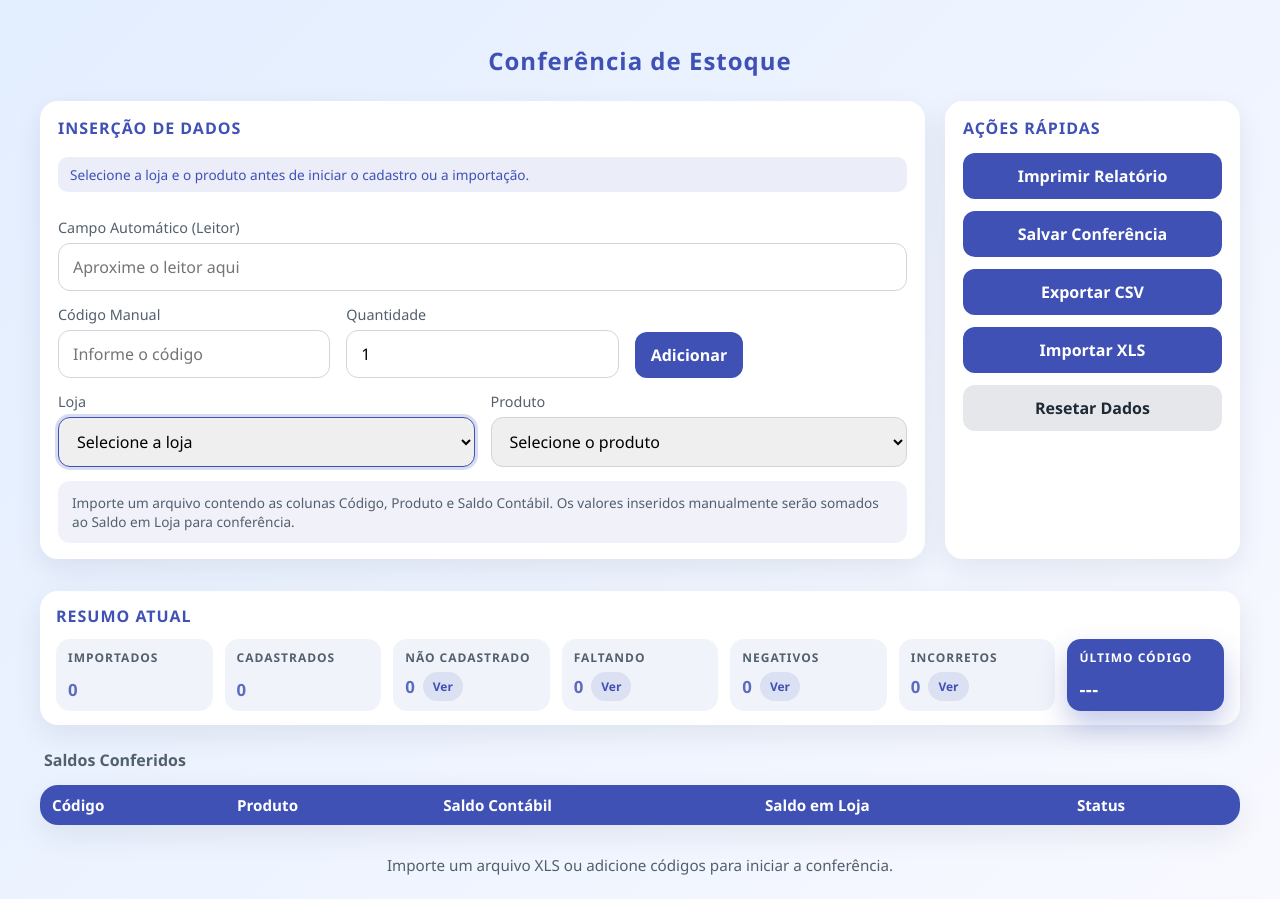
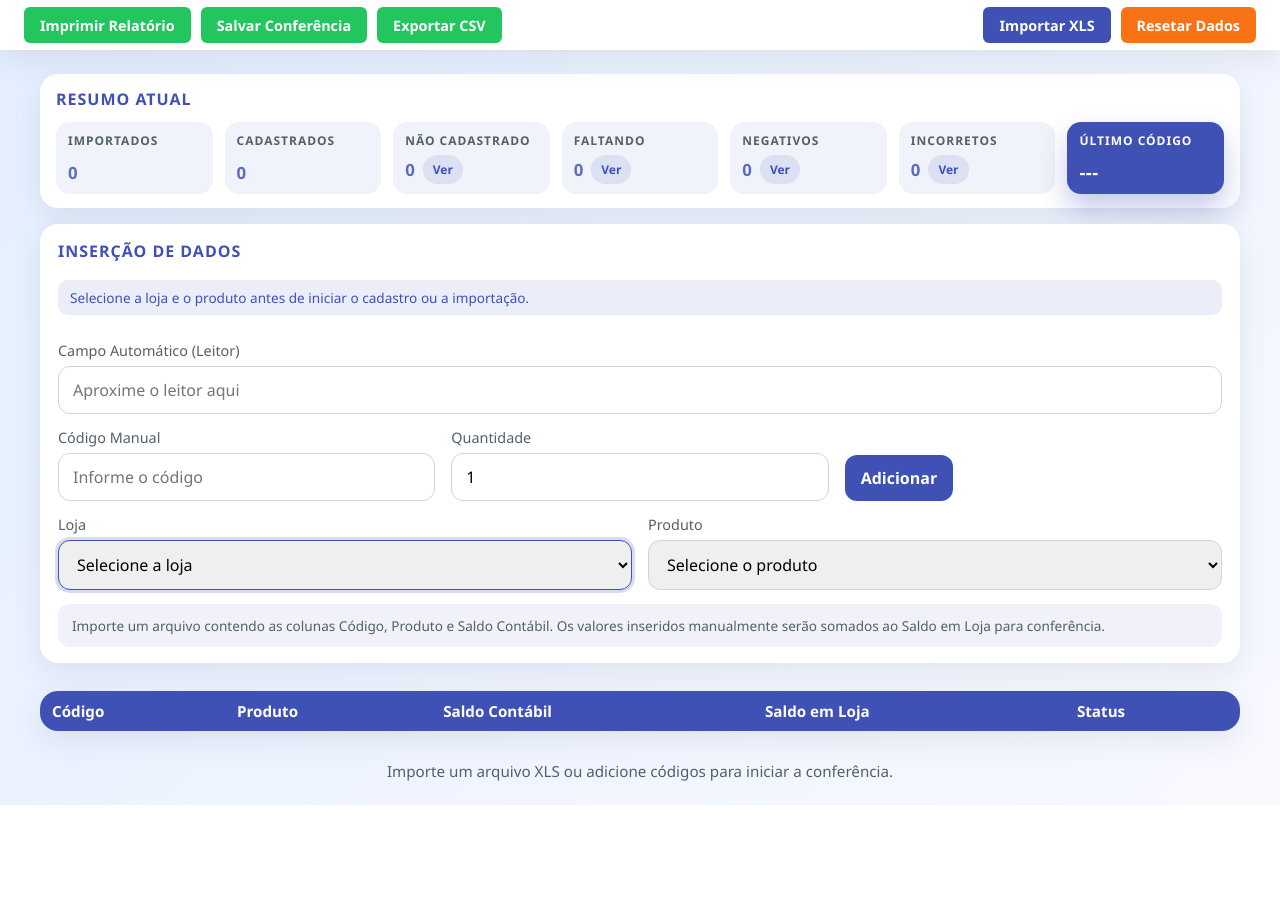
Before and after one commit to lufekura-1/Controle-de-Estoque-HTML, a plain HTML site: page index.html in a window 1280 px wide. After the commit the page ends 805 px from the top, so only its background shows below. Drawn offline with Linux system fonts and the light colour scheme.

Commit message:
fix: square quick action buttons and anchor menu

```diff
--- a/index.html
+++ b/index.html
@@ -23,17 +23,72 @@
 
     body {
       margin: 0;
-      padding: 24px;
+      padding: 0;
       background: linear-gradient(135deg, #e3eeff 0%, #f8f9ff 100%);
       color: var(--text);
       min-height: 100vh;
       display: flex;
-      justify-content: center;
+      flex-direction: column;
     }
 
     .inventory-app {
       width: 100%;
       max-width: 1400px;
+      margin: 0 auto;
+      padding: 24px;
+      box-sizing: border-box;
+    }
+
+    .top-menu {
+      position: sticky;
+      top: 0;
+      left: 0;
+      right: 0;
+      z-index: 100;
+      display: flex;
+      align-items: center;
+      justify-content: center;
+      background: var(--chip-bg);
+      box-shadow: var(--shadow);
+      padding: 0 24px;
+      height: 50px;
+      width: 100%;
+    }
+
+    .top-menu-inner {
+      width: 100%;
+      max-width: 1400px;
+      display: flex;
+      align-items: center;
+      justify-content: space-between;
+      gap: 16px;
+      flex-wrap: wrap;
+    }
+
+    .top-menu-group {
+      display: flex;
+      align-items: center;
+      gap: 10px;
+    }
+
+    .top-menu-group:last-of-type {
+      margin-left: auto;
+    }
+
+    .button.button--green {
+      background: #22c55e;
+    }
+
+    .button.button--green:hover {
+      box-shadow: 0 6px 12px rgba(34, 197, 94, 0.3);
+    }
+
+    .button.button--orange {
+      background: #f97316;
+    }
+
+    .button.button--orange:hover {
+      box-shadow: 0 6px 12px rgba(249, 115, 22, 0.3);
     }
 
     .inventory-page {
@@ -52,14 +107,14 @@
       display: grid;
       grid-template-columns: minmax(480px, 3fr) minmax(240px, 1fr);
       align-items: stretch;
-      gap: 20px;
+      gap: 16px;
       max-width: 1200px;
-      margin: 0 auto 32px auto;
-    }
-
-    .summary-wrapper {
-      max-width: 1200px;
-      margin: 0 auto 24px auto;
+      margin: 0 auto 28px auto;
+    }
+
+    #inventory-data-entry,
+    #inventory-summary {
+      grid-column: 1 / -1;
     }
 
     .chip {
@@ -140,6 +195,18 @@
       transition: transform 0.15s ease, box-shadow 0.15s ease;
     }
 
+    .top-menu .button {
+      padding: 8px 16px;
+      font-size: 0.9rem;
+      border-radius: 6px;
+      height: 36px;
+      box-shadow: none;
+    }
+
+    .top-menu .button:hover {
+      box-shadow: 0 6px 12px rgba(63, 81, 181, 0.25);
+    }
+
     .button.secondary {
       background: #e5e7eb;
       color: var(--text);
@@ -152,22 +219,6 @@
 
     .button.secondary:hover {
       box-shadow: 0 8px 16px rgba(148, 163, 184, 0.25);
-    }
-
-    .button-group {
-      display: grid;
-      grid-template-columns: repeat(auto-fit, minmax(180px, 1fr));
-      gap: 12px;
-    }
-
-    .button-stack {
-      display: flex;
-      flex-direction: column;
-      gap: 12px;
-    }
-
-    .button-stack .button {
-      width: 100%;
     }
 
     .manual-actions {
@@ -487,7 +538,7 @@
     }
 
     @media (max-width: 960px) {
-      body {
+      .inventory-app {
         padding: 16px;
       }
 
@@ -505,6 +556,10 @@
       body {
         padding: 0;
         background: white;
+      }
+
+      .top-menu {
+        display: none !important;
       }
 
       .inventory-app > :not(#inventory-report-area) {
@@ -522,89 +577,23 @@
   </style>
 </head>
 <body>
+  <nav class="top-menu" aria-label="Ações rápidas">
+    <div class="top-menu-inner">
+      <div class="top-menu-group">
+        <button class="button button--green" id="inventory-print-report">Imprimir Relatório</button>
+        <button class="button button--green" id="inventory-save">Salvar Conferência</button>
+        <button class="button button--green" id="inventory-export-data">Exportar CSV</button>
+      </div>
+      <div class="top-menu-group">
+        <button class="button" id="import-xls">Importar XLS</button>
+        <button class="button button--orange" id="inventory-reset">Resetar Dados</button>
+      </div>
+      <input type="file" id="xls-input" accept=".xls,.xlsx" class="hidden-file-input" />
+    </div>
+  </nav>
   <main class="inventory-app">
     <section class="inventory-page" id="conferencia-page">
-      <h1>Conferência de Estoque</h1>
-
       <div class="layout-grid">
-        <div class="chip" id="inventory-data-entry">
-          <div class="chip-section-title">Inserção de Dados</div>
-          <p class="inventory-reminder">Selecione a loja e o produto antes de iniciar o cadastro ou a importação.</p>
-          <div class="inputs-row">
-            <label for="inventory-auto-code">
-              Campo Automático (Leitor)
-              <input
-                id="inventory-auto-code"
-                data-role="auto-input"
-                type="text"
-                autocomplete="off"
-                spellcheck="false"
-                placeholder="Aproxime o leitor aqui"
-              />
-            </label>
-          </div>
-          <div class="inputs-row double">
-            <label for="inventory-manual-code">
-              Código Manual
-              <input id="inventory-manual-code" type="text" placeholder="Informe o código" />
-            </label>
-            <label for="inventory-manual-qty">
-              Quantidade
-              <input id="inventory-manual-qty" type="number" min="1" value="1" />
-            </label>
-            <div class="manual-actions">
-              <button class="button" id="inventory-manual-add">Adicionar</button>
-            </div>
-          </div>
-          <div class="inputs-row double">
-            <label for="inventory-store-select">
-              Loja
-              <select id="inventory-store-select">
-                <option value="">Selecione a loja</option>
-                <option value="Jorel Chicuta">Jorel Chicuta</option>
-                <option value="Jorel Avenida">Jorel Avenida</option>
-                <option value="Exótica">Exótica</option>
-              </select>
-            </label>
-            <label for="inventory-product-select">
-              Produto
-              <select id="inventory-product-select">
-                <option value="">Selecione o produto</option>
-                <option value="Anel">Anel</option>
-                <option value="Brinco">Brinco</option>
-                <option value="Pingente">Pingente</option>
-                <option value="Corrente">Corrente</option>
-                <option value="Pulseira">Pulseira</option>
-                <option value="Aliança">Aliança</option>
-                <option value="Relógio">Relógio</option>
-                <option value="Armação">Armação</option>
-                <option value="Solar">Solar</option>
-                <option value="Outro">Outro</option>
-              </select>
-            </label>
-          </div>
-          <div class="inventory-note">
-            <p class="inventory-instructions">
-              Importe um arquivo contendo as colunas Código, Produto e Saldo Contábil. Os valores inseridos manualmente
-              serão somados ao Saldo em Loja para conferência.
-            </p>
-          </div>
-        </div>
-
-        <div class="chip" id="inventory-actions">
-          <div class="chip-section-title">Ações Rápidas</div>
-          <div class="button-stack">
-            <button class="button" id="inventory-print-report">Imprimir Relatório</button>
-            <button class="button" id="inventory-save">Salvar Conferência</button>
-            <button class="button" id="inventory-export-data">Exportar CSV</button>
-            <button class="button" id="import-xls">Importar XLS</button>
-            <button class="button secondary" id="inventory-reset">Resetar Dados</button>
-          </div>
-          <input type="file" id="xls-input" accept=".xls,.xlsx" class="hidden-file-input" />
-        </div>
-      </div>
-
-      <div class="summary-wrapper">
         <div class="chip chip--compact" id="inventory-summary">
           <div class="chip-section-title">Resumo Atual</div>
           <div class="stats-grid">
@@ -678,6 +667,70 @@
             </div>
           </div>
         </div>
+
+        <div class="chip" id="inventory-data-entry">
+          <div class="chip-section-title">Inserção de Dados</div>
+          <p class="inventory-reminder">Selecione a loja e o produto antes de iniciar o cadastro ou a importação.</p>
+          <div class="inputs-row">
+            <label for="inventory-auto-code">
+              Campo Automático (Leitor)
+              <input
+                id="inventory-auto-code"
+                data-role="auto-input"
+                type="text"
+                autocomplete="off"
+                spellcheck="false"
+                placeholder="Aproxime o leitor aqui"
+              />
+            </label>
+          </div>
+          <div class="inputs-row double">
+            <label for="inventory-manual-code">
+              Código Manual
+              <input id="inventory-manual-code" type="text" placeholder="Informe o código" />
+            </label>
+            <label for="inventory-manual-qty">
+              Quantidade
+              <input id="inventory-manual-qty" type="number" min="1" value="1" />
+            </label>
+            <div class="manual-actions">
+              <button class="button" id="inventory-manual-add">Adicionar</button>
+            </div>
+          </div>
+          <div class="inputs-row double">
+            <label for="inventory-store-select">
+              Loja
+              <select id="inventory-store-select">
+                <option value="">Selecione a loja</option>
+                <option value="Jorel Chicuta">Jorel Chicuta</option>
+                <option value="Jorel Avenida">Jorel Avenida</option>
+                <option value="Exótica">Exótica</option>
+              </select>
+            </label>
+            <label for="inventory-product-select">
+              Produto
+              <select id="inventory-product-select">
+                <option value="">Selecione o produto</option>
+                <option value="Anel">Anel</option>
+                <option value="Brinco">Brinco</option>
+                <option value="Pingente">Pingente</option>
+                <option value="Corrente">Corrente</option>
+                <option value="Pulseira">Pulseira</option>
+                <option value="Aliança">Aliança</option>
+                <option value="Relógio">Relógio</option>
+                <option value="Armação">Armação</option>
+                <option value="Solar">Solar</option>
+                <option value="Outro">Outro</option>
+              </select>
+            </label>
+          </div>
+          <div class="inventory-note">
+            <p class="inventory-instructions">
+              Importe um arquivo contendo as colunas Código, Produto e Saldo Contábil. Os valores inseridos manualmente
+              serão somados ao Saldo em Loja para conferência.
+            </p>
+          </div>
+        </div>
       </div>
 
       <div class="modal-overlay" id="inventory-breakdown-modal" aria-hidden="true">
@@ -696,7 +749,6 @@
       </div>
 
       <div class="table-section">
-        <div class="table-title">Saldos Conferidos</div>
         <div class="table-wrapper">
           <table>
             <thead>
```
